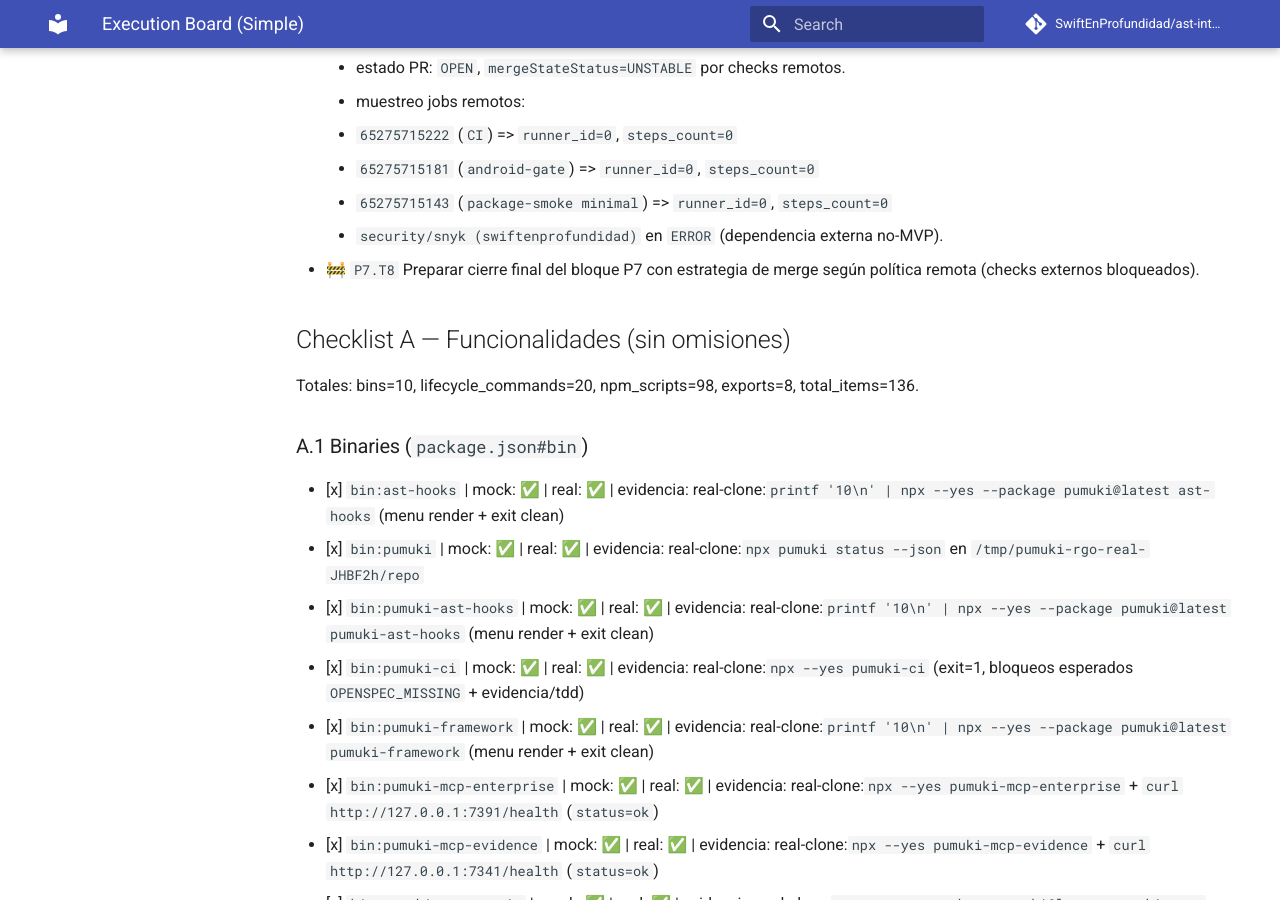
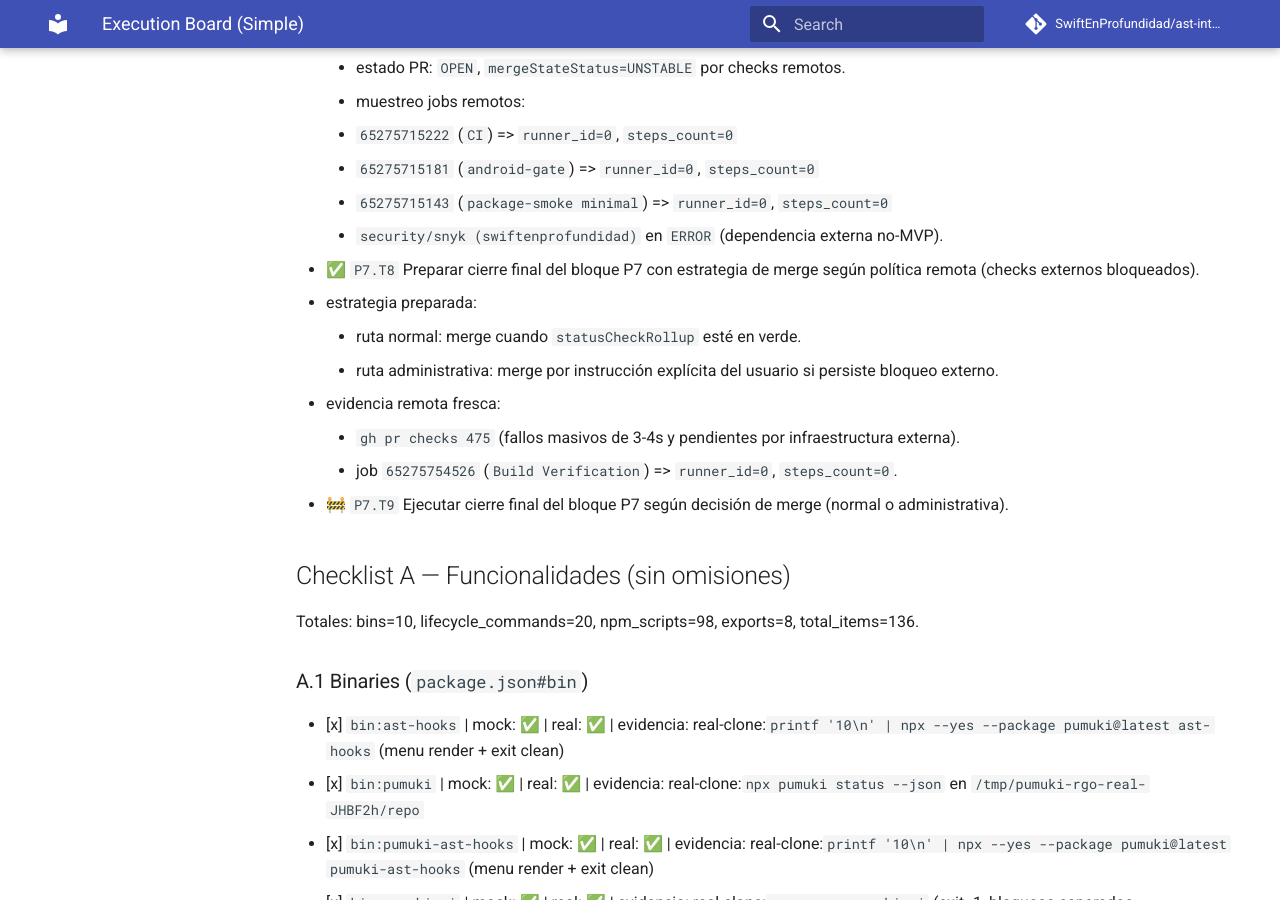
Before and after one commit to SwiftEnProfundidad/ast-intelligence-hooks, an MkDocs documentation site: the page built from docs/EXECUTION_BOARD.md, in a window 1280 px wide and 900 px high, scrolled down 4308 px. Built offline with MkDocs 1.6.1 and Material for MkDocs 9.7.7, drawn with Linux system fonts in a browser that asks for light colours; comment, search, counter and statistics services are not loaded.

Commit message:
docs(tracking): close P7.T8 with merge strategy evidence

```diff
--- a/docs/EXECUTION_BOARD.md
+++ b/docs/EXECUTION_BOARD.md
@@ -108,7 +108,14 @@
       - `65275715181` (`android-gate`) => `runner_id=0`, `steps_count=0`
       - `65275715143` (`package-smoke minimal`) => `runner_id=0`, `steps_count=0`
     - `security/snyk (swiftenprofundidad)` en `ERROR` (dependencia externa no-MVP).
-- 🚧 `P7.T8` Preparar cierre final del bloque P7 con estrategia de merge según política remota (checks externos bloqueados).
+- ✅ `P7.T8` Preparar cierre final del bloque P7 con estrategia de merge según política remota (checks externos bloqueados).
+  - estrategia preparada:
+    - ruta normal: merge cuando `statusCheckRollup` esté en verde.
+    - ruta administrativa: merge por instrucción explícita del usuario si persiste bloqueo externo.
+  - evidencia remota fresca:
+    - `gh pr checks 475` (fallos masivos de 3-4s y pendientes por infraestructura externa).
+    - job `65275754526` (`Build Verification`) => `runner_id=0`, `steps_count=0`.
+- 🚧 `P7.T9` Ejecutar cierre final del bloque P7 según decisión de merge (normal o administrativa).
 
 ## Checklist A — Funcionalidades (sin omisiones)
 Totales: bins=10, lifecycle_commands=20, npm_scripts=98, exports=8, total_items=136.
```
Also changed, not shown: docs/REFRACTOR_PROGRESS.md (+8 -1 lines).
